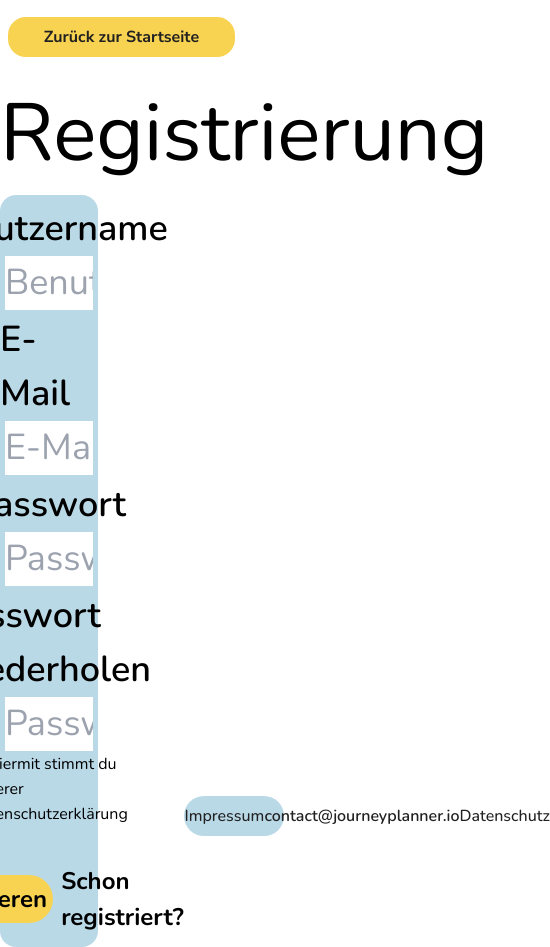
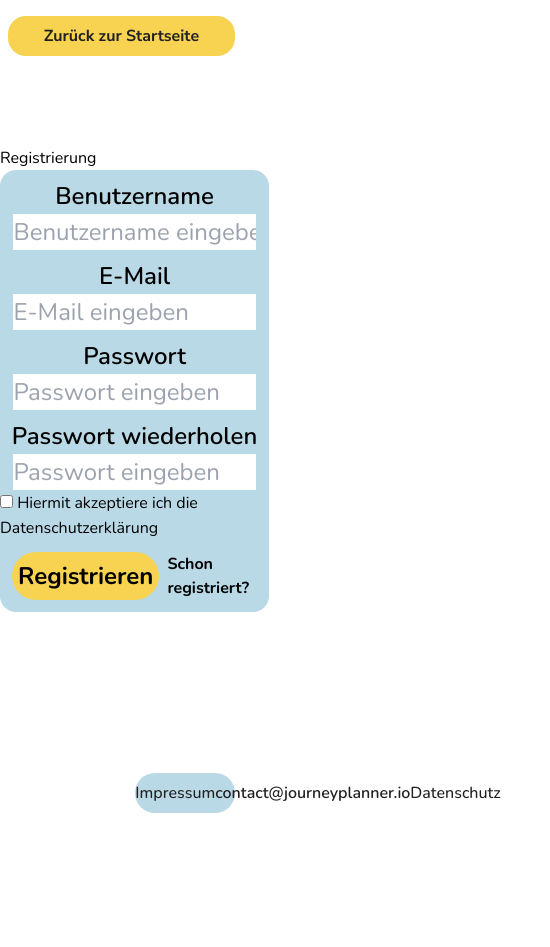
Before and after one commit to JourneyPlanner/JourneyPlanner-old, a Vue app: page /register in a window 390 px wide. Shown: the whole page, 550 px wide, since content can reach past the window. After the commit the page ends 844 px from the top, so only its background shows below. Built offline with nearby package versions, Linux system fonts and the light colour scheme; no server answers.

Commit message:
feat: RegistrationView is more responsive

```diff
--- a/src/components/buttons/BackToHomeButton.vue
+++ b/src/components/buttons/BackToHomeButton.vue
@@ -5,7 +5,7 @@
 <template>
   <RouterLink to="/" class="bg-call-to-action
   border border-4 border-call-to-action rounded-[18px]
-  text-text-black font-nunito-sans font-bold xl:text-xl
+  text-text-black font-nunito-sans font-bold xl:text-base
   sm:text-base md:text-base py-1 px-8 flex justify-around mr-2">
     Zurück zur Startseite
   </RouterLink>
--- a/src/views/RegistrationView.vue
+++ b/src/views/RegistrationView.vue
@@ -62,38 +62,36 @@ export default {
 
 </script>
 <template>
+  <div class="relative">
     <div class="about bg-background flex">
       <div id="firsHalf" class="xl:w-1/2 md:w-2/3 sm:w-[100%] items-center justify-center flex flex-col">
         <BackToHomeButton class="absolute top-[2%] left-[2%]"/>
         <div class="form xl:w-1/2 md:w-[80%] sm:w-[80%]">
-        <h1 class="text-4xl pl-6.1538em font-nunito pt-[15%]">Registrierung</h1>
-        <form class="bg-primary rounded-2xl w-[25vw]">
+          <h1 class="xl:text-3xl md:text-3xl sm:text-3xl pl-6.1538em font-nunito pt-[15%]">Registrierung</h1>
+          <form class="bg-primary rounded-2xl xl:w-[25vw] md:w-[50vw] sm:w-[75vw]">
             <div class="inside items-center justify-center flex flex-col">
-            <div class="text-left items-start justify-items-start w-auto">
-              <h2 class=" text-left text-2xl font-nunito font-semibold">Benutzername</h2>
-            </div>
-            <input v-model="v$.username.$model" class="font-nunito text-2xl " placeholder="Benutzername eingeben">
+              <h2 class=" text-left text-xl font-nunito font-semibold">Benutzername</h2>
+              <input v-model="v$.username.$model" class="font-nunito text-xl " placeholder="Benutzername eingeben">
               <p v-if="v$.username.$error" class="text-delete text-base font-nunito">Benutzername ist verpflichtend</p>
-            <h2 class="text-2xl font-nunito font-semibold">E-Mail</h2>
-            <input v-model="v$.contact.email.$model" class="font-nunito text-2xl" placeholder="E-Mail eingeben">
+              <h2 class="text-xl font-nunito font-semibold">E-Mail</h2>
+              <input v-model="v$.contact.email.$model" class="font-nunito text-xl" placeholder="E-Mail eingeben">
               <p v-if="v$.contact.email.$error" class="text-delete text-base font-nunito">Nicht das richtige Format</p>
-            <h2 class="text-2xl font-nunito font-semibold">Passwort</h2>
-            <input v-model=v$.password.$model type="password" class="font-nunito text-2xl"
+              <h2 class="text-xl font-nunito font-semibold">Passwort</h2>
+              <input v-model=v$.password.$model type="password" class="font-nunito text-xl"
                      placeholder="Passwort eingeben">
               <p v-if="v$.password.$error" class="text-delete text-base font-nunito">Muss zumindest 6 Character
                 enthalten</p>
-            <h2 class="text-2xl font-nunito font-semibold">Passwort wiederholen</h2>
-            <input v-model=v$.passwordRepeat.$model type="password" class="font-nunito text-2xl"
+              <h2 class="text-xl font-nunito font-semibold">Passwort wiederholen</h2>
+              <input v-model=v$.passwordRepeat.$model type="password" class="font-nunito text-xl"
                      placeholder="Passwort eingeben">
               <p v-if="v$.passwordRepeat.$error" class="text-delete text-base font-nunito">Nicht ident zu Passwort</p>
               <div class="check">
                 <label class="font-nunito text-base">
                   <input type="checkbox" v-model="v$.accepted.$model">
-                Hiermit stimmt du unserer
+                  Hiermit akzeptiere ich die
                   <RouterLink to="blob">
                     Datenschutzerklärung
                   </RouterLink>
-                zu
                 </label>
               </div>
               <div class="items-center justify-center flex p-3">
@@ -101,19 +99,21 @@ export default {
                         class="registerButton bg-call-to-action rounded-3xl font-nunito text-xl font-bold p-1.5"
                         @click="signUp">Registrieren
                 </button>
-              <RouterLink class="font-nunito text-xl font-bold px-2 break-after-all" to="login">Schon registriert?
+                <RouterLink class="font-nunito text-base font-bold px-2 break-after-all" to="login">Schon registriert?
                 </RouterLink>
               </div>
-            <p v-if="v$.accepted.$error" class="text-delete text-base font-nunito">Bitte akzeptieren sie die
+              <p v-if="v$.accepted.$error" class="text-delete text-base font-nunito">Bitte akzeptieren Sie die
                 Datenschutzerklärung</p>
             </div>
           </form>
         </div>
-        <Footer class="absolute bottom-0 w-[100%]"/>
+
       </div>
       <div class="w-1/2 items-center justify-center overflow-x-hidden">
-      <FliegerIllustration class="h-[85vh] ml-[13%]"/>
+        <FliegerIllustration class="h-[85vh] ml-[1%]"/>
       </div>
+    </div>
+      <Footer class="mt-14"/>
   </div>
 </template>
 
```
Lines whose indentation alone changed are shown as unchanged.
